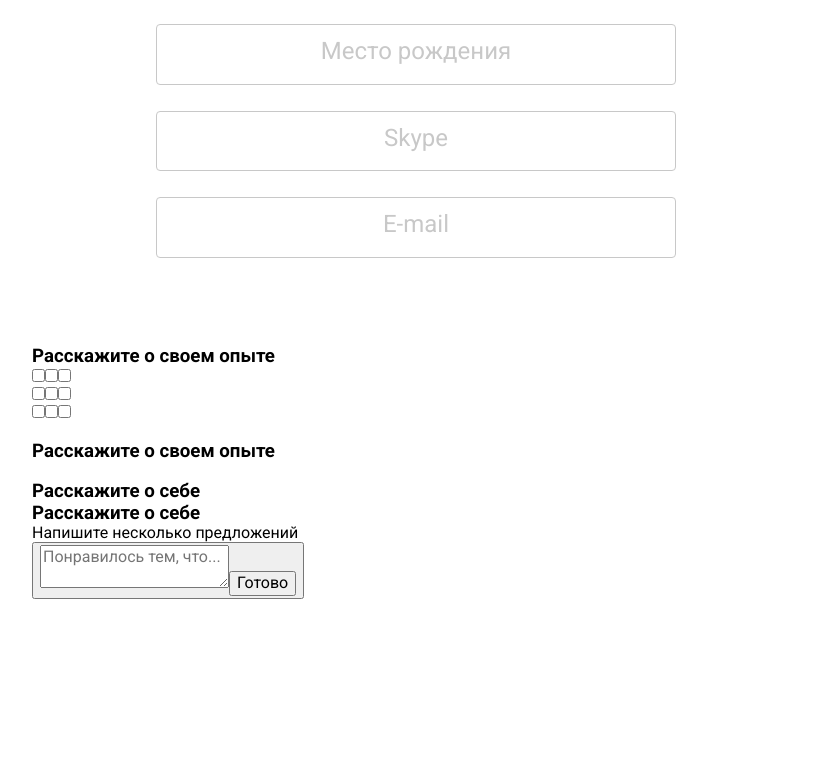
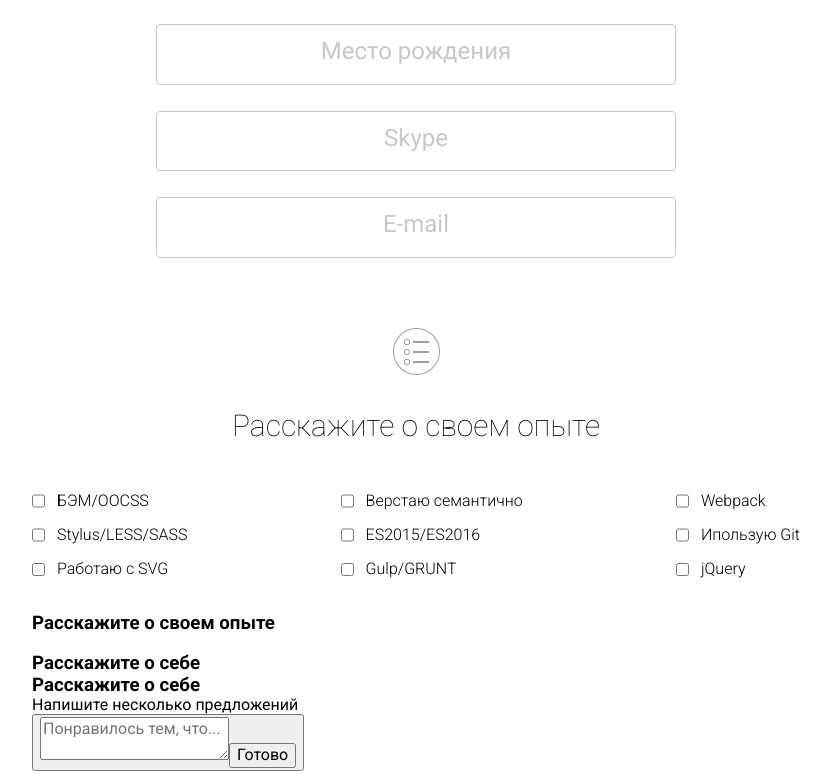
Before and after one commit to alena-shp/block-layout-react, a React (Create React App) app: page / in a window 1280 px wide. Shown: the part 668-1439 px from the top of the page, without its empty margins (224-1055 px from the left). Before the commit the page ends 1267 px from the top, so only its background shows below. Built offline with nearby package versions, Linux system fonts and the light colour scheme.

Commit message:
style experience

```diff
--- a/src/App.js
+++ b/src/App.js
@@ -2,7 +2,7 @@ import React from "react"
 import "./style.scss"
 import Slider from "./Slider"
 
-// import experienceImg from './assets/experienceImg.png'
+import experienceImg from './assets/experienceImg.png'
 // import  jsImg from './assets/jsImg.png'
 // import  personImg from './assets/personImg.png'
 import profileImg from "./assets/profileImg.png"
@@ -72,26 +72,53 @@ function App() {
       <div className="outside experience">
         <div className="inside">
           <div className="experience__title">
-            <img src="" alt="" />
+            <img src={experienceImg} alt="" />
             <h3>Расскажите о своем опыте</h3>
           </div>
           <div className="experience__action">
-            <div className="experience__action-checkboxs--one">
-              <input type="checkbox"></input>
-              <input type="checkbox"></input>
-              <input type="checkbox"></input>
+            <div className="experience__action-checkboxs">
+              <div className="experience__action-checkbox">
+                <input type="checkbox" />
+                <p>БЭМ/OOCSS</p>
+              </div>
+              <div className="experience__action-checkbox">
+                <input type="checkbox" />
+                <p>Stylus/LESS/SASS</p>
+              </div>
+              <div className="experience__action-checkbox">
+                <input type="checkbox" />
+                <p>Работаю с SVG</p>
+              </div>
             </div>
 
-            <div className="experience__action-checkboxs--two">
-              <input type="checkbox"></input>
-              <input type="checkbox"></input>
-              <input type="checkbox"></input>
+            <div className="experience__action-checkboxs">
+              <div className="experience__action-checkbox">
+                <input type="checkbox" />
+                <p>Верстаю семантично</p>
+              </div>
+              <div className="experience__action-checkbox">
+                <input type="checkbox" />
+                <p>ES2015/ES2016</p>
+              </div>
+              <div className="experience__action-checkbox">
+                <input type="checkbox" />
+                <p>Gulp/GRUNT</p>
+              </div>
             </div>
 
-            <div className="experience__action-checkboxs--three">
-              <input type="checkbox"></input>
-              <input type="checkbox"></input>
-              <input type="checkbox"></input>
+            <div className="experience__action-checkboxs">
+              <div className="experience__action-checkbox">
+                <input type="checkbox" />
+                <p>Webpack</p>
+              </div>
+              <div className="experience__action-checkbox">
+                <input type="checkbox" />
+                <p>Ипользую Git</p>
+              </div>
+              <div className="experience__action-checkbox">
+                <input type="checkbox" />
+                <p>jQuery</p>
+              </div>
             </div>
           </div>
         </div>
--- a/src/style.scss
+++ b/src/style.scss
@@ -202,6 +202,55 @@ body {
 // === / profile ===
 
 // === experience ===
+.experience {
+  color: $color-white;
+
+  .inside {
+    align-items: center;
+    display: flex;
+    flex-direction: column;
+  }
+
+  &__title {
+    text-align: center;
+    margin-bottom: 48px;
+
+    img {
+      margin-bottom: 30px;
+    }
+
+    h3 {
+      color: $color-black;
+      font-size: 30px;
+      font-weight: 100;
+    }
+  }
+  &__action {
+    display: flex;
+    align-items: center;
+    justify-content: space-between;
+    width: 100%;
+    &-checkboxs {
+      display: flex;
+    flex-direction: column;
+  }
+  &-checkbox {
+    display: flex;
+    margin-bottom: 16px;
+    input {
+      margin-right: 12px;
+    }
+      p{
+        color: $color-black;
+        font-size: 16px;
+        font-weight: 300;
+
+      }
+    }
+
+  }
+
+}
 
 // === / experience ===
 
```
